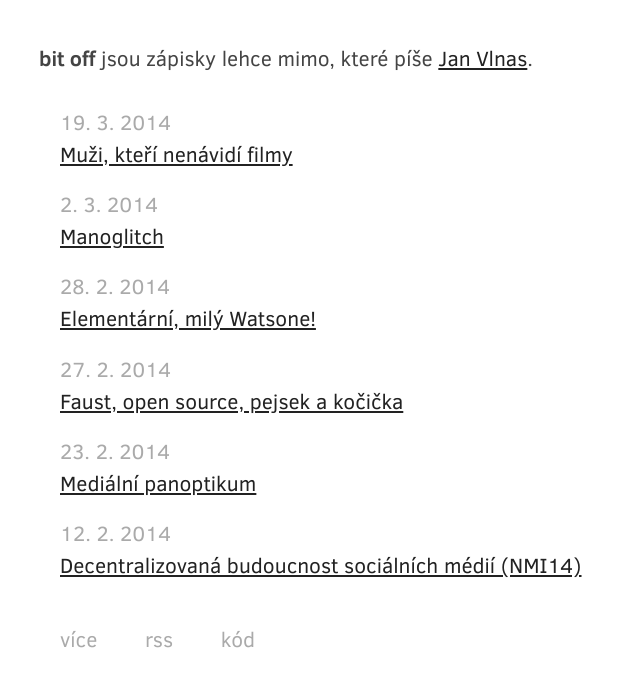
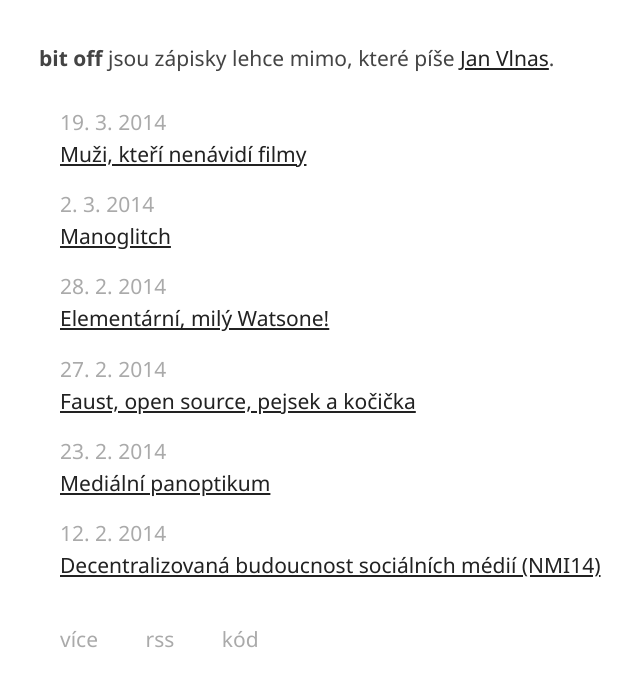
Before and after one commit to jnv/bitoff.cz, a Jekyll site: the page built from index.html, in a window 1280 px wide. Shown: the top 687 px of the page, without its empty margins (244-884 px from the left). Built offline with Jekyll 4.4.1, drawn with Linux system fonts in a browser that asks for light colours; some web fonts are replaced.

Commit message:
Use brick.im for fonts delivery
Resolves #1

```diff
--- a/_layouts/default.html
+++ b/_layouts/default.html
@@ -6,6 +6,7 @@
   <meta name="viewport" content="width=device-width">
   <link rel="license" href="http://creativecommons.org/publicdomain/zero/1.0/">
   <link rel="author" href="http://jan.vlnas.cz/">
+  <link rel="stylesheet" href="//brick.a.ssl.fastly.net/Clear+Sans:400,400i,700,700i">
   <link rel="stylesheet" href="/assets/main.css">
   <link rel="alternate" type="application/rss+xml" title="{{ site.name }}" href="/feed.xml">
   <link rel="alternate" type="application/atom+xml" title="{{ site.name }} (pouze úryvky)" href="/excerpts.atom">
--- a/assets/main.css
+++ b/assets/main.css
@@ -5,39 +5,6 @@
  * License: Creative Commmons Attribution 3.0
  * License URL: http://creativecommons.org/licenses/by/3.0
  */
-
-@font-face {
-    font-family: "Clear Sans";
-    src: url('fonts/ClearSans-Regular-webfont.eot');
-    src: url('fonts/ClearSans-Regular-webfont.eot?#iefix') format('embedded-opentype'),
-         url('fonts/ClearSans-Regular-webfont.woff') format('woff'),
-         url('fonts/ClearSans-Regular-webfont.ttf') format('truetype'),
-         url('fonts/ClearSans-Regular-webfont.svg#clear_sansregular') format('svg');
-    font-weight: normal;
-    font-style: normal;
-}
-
-@font-face {
-  font-family: "Clear Sans";
-  src: url('fonts/ClearSans-Bold-webfont.eot');
-  src: url('fonts/ClearSans-Bold-webfont.eot?#iefix') format('embedded-opentype'),
-       url('fonts/ClearSans-Bold-webfont.woff') format('woff'),
-       url('fonts/ClearSans-Bold-webfont.ttf') format('truetype'),
-       url('fonts/ClearSans-Bold-webfont.svg#clear_sansbold') format('svg');
-  font-weight: bold;
-  font-style: normal;
-}
-
-@font-face {
-  font-family: "Clear Sans";
-  src: url('fonts/ClearSans-Italic-webfont.eot');
-  src: url('fonts/ClearSans-Italic-webfont.eot?#iefix') format('embedded-opentype'),
-       url('fonts/ClearSans-Italic-webfont.woff') format('woff'),
-       url('fonts/ClearSans-Italic-webfont.ttf') format('truetype'),
-       url('fonts/ClearSans-Italic-webfont.svg#clear_sansitalic') format('svg');
-  font-weight: normal;
-  font-style: italic;
-}
 
 html {
   font: normal 100.1%/1.52381em "Clear Sans", "Segoe UI", Segoe, Ubuntu, Tahoma, Geneva, sans-serif; /* base font size 16px with 1.65 line-height */
```
